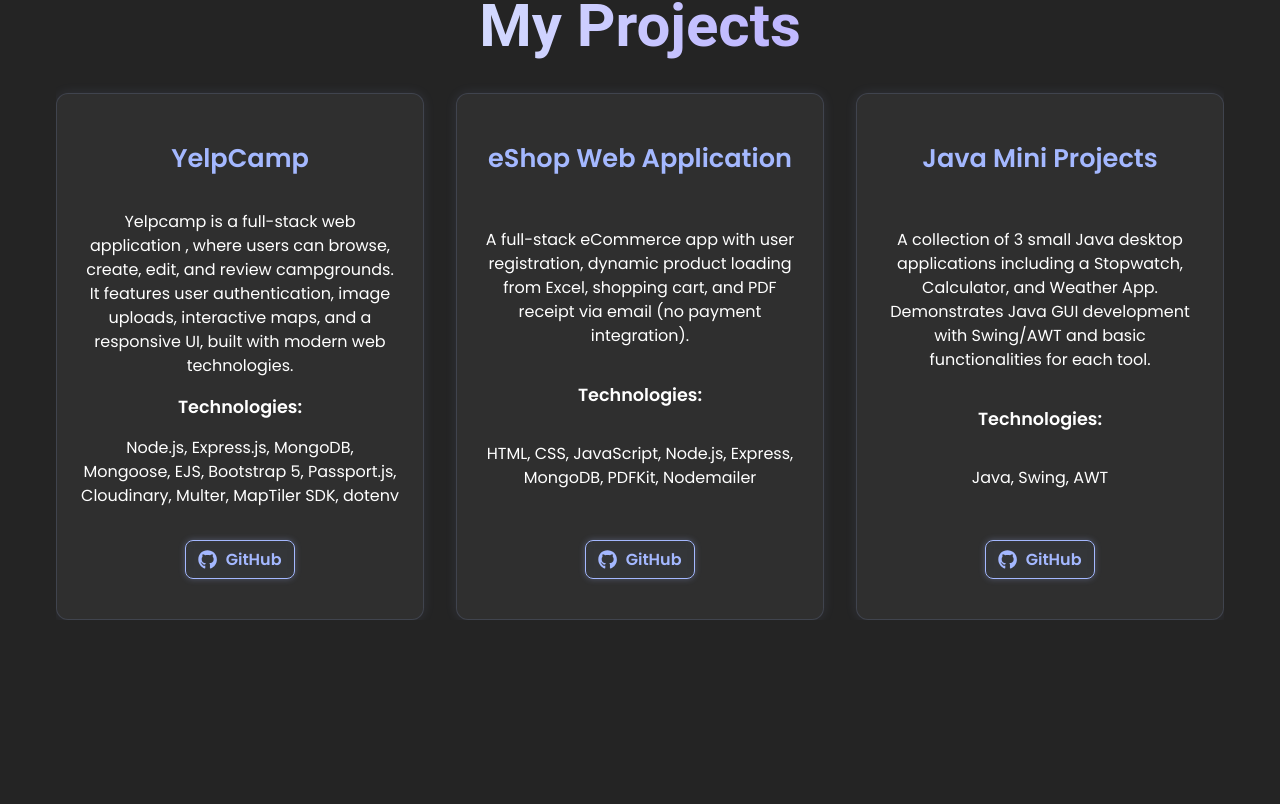
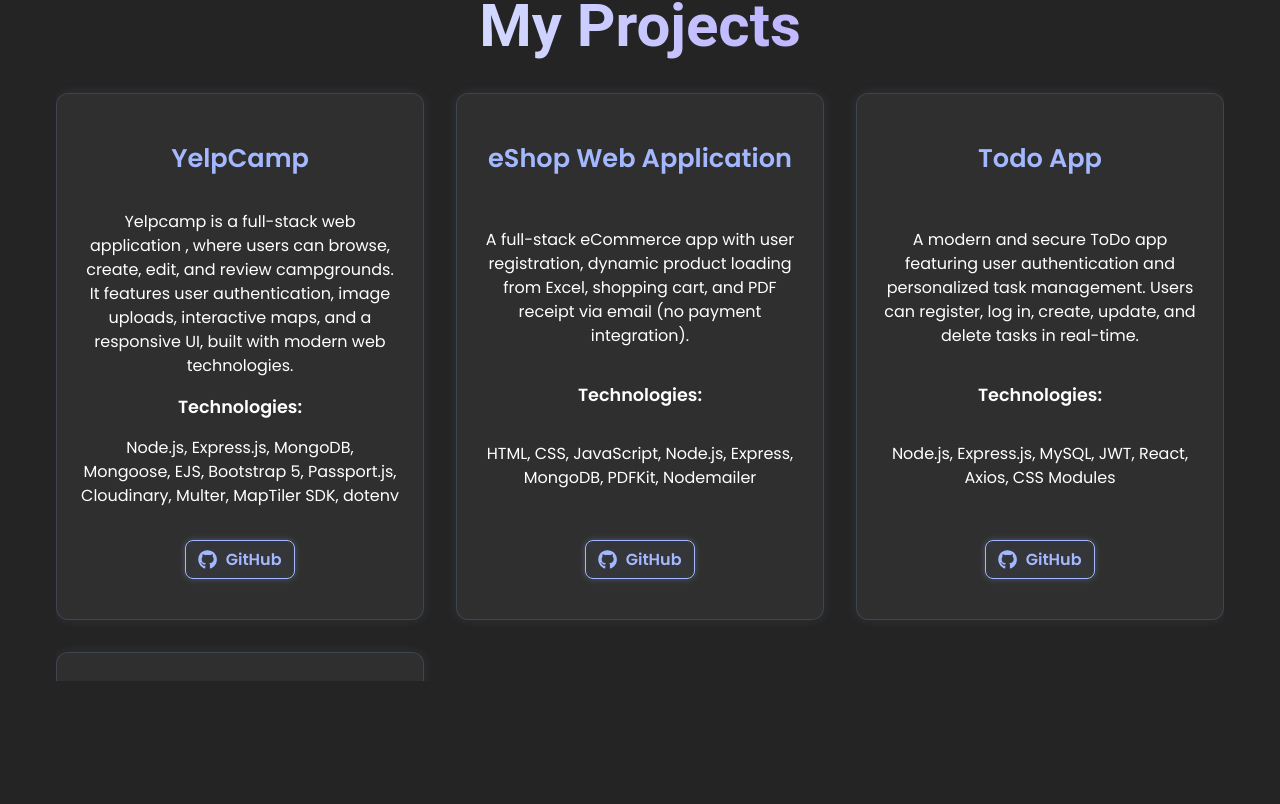
Before and after one commit to georgebetsios/myPortfolio, a React (Vite) app: page /projects in a window 1280 px wide. Shown: the part 1836-2640 px from the top of the page. Built offline with nearby package versions, Linux system fonts and the light colour scheme.

Commit message:
Add todo-app

```diff
--- a/src/pages/Projects.jsx
+++ b/src/pages/Projects.jsx
@@ -18,6 +18,13 @@ const projectsData = [
   },
   {
     id: 3,
+    title: 'Todo App',
+    description: 'A modern and secure ToDo app featuring user authentication and personalized task management. Users can register, log in, create, update, and delete tasks in real-time.',
+    technologies: ['Node.js', 'Express.js', 'MySQL', 'JWT', 'React', 'Axios', 'CSS Modules'],
+    github: 'https://github.com/georgebetsios/todo-app',
+  },
+  {
+    id: 4,
     title: 'Java Mini Projects',
     description: 'A collection of 3 small Java desktop applications including a Stopwatch, Calculator, and Weather App. Demonstrates Java GUI development with Swing/AWT and basic functionalities for each tool.',
     technologies: ['Java', 'Swing', 'AWT'],
```
Also changed, not shown: 3 other files (tests, documents, lock files or other folders).
